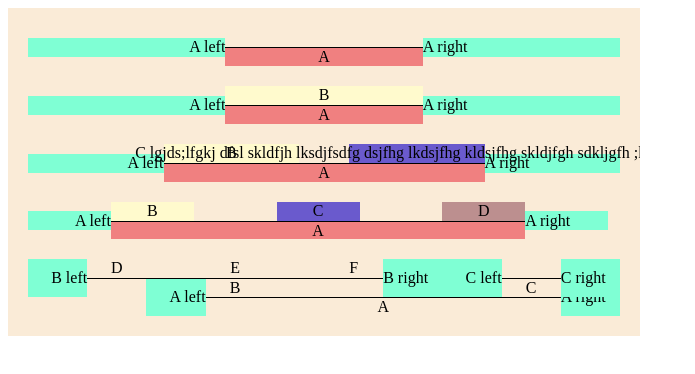
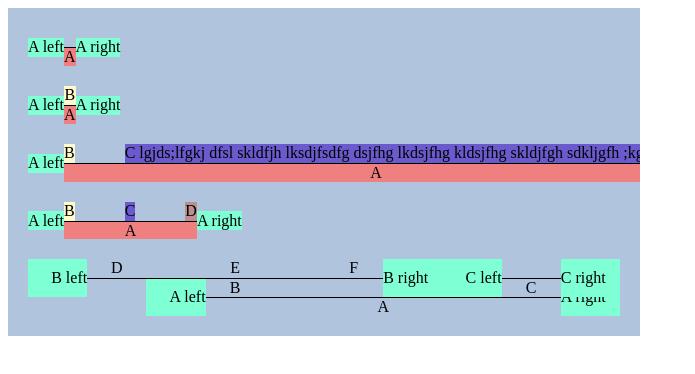
Before and after one commit to seachel/Treehehe, a plain HTML site: page TreeTest/gridtree.html in a window 1280 px wide. Shown: the whole page, without its empty margins (0-695 px from the left). Drawn offline with nearby package versions, Linux system fonts and the light colour scheme; some packages are replaced by stand-ins of ours.

Commit message:
Solved problem of grid node sizing: use `min-content`.

```diff
--- a/TreeTest/styles/gridstyle.css
+++ b/TreeTest/styles/gridstyle.css
@@ -1,6 +1,6 @@
 /* Temp styles for development */
 
-.tree-display-panel { background: antiquewhite; }
+.tree-display-panel { background: lightsteelblue; }
 .rule-text { background: aquamarine; }
 .A { background: lightcoral; }
 .B { background: lemonchiffon; }
@@ -65,7 +65,7 @@
 .tree_zero-child
 {
 	display: grid;
-	grid-template: repeat(4, 1fr) / repeat(3, 1fr);
+	grid-template: repeat(4, 1fr) / repeat(3, min-content);
 }
 
 
@@ -91,7 +91,7 @@
 .tree_one-child
 {
 	display: grid;
-	grid-template: repeat(4, 1fr) / repeat(3, 1fr);
+	grid-template: repeat(4, 1fr) / repeat(3, min-content);
 }
 
 
@@ -123,9 +123,7 @@
 .tree_two-child
 {
 	display: grid;
-	/* grid-template: repeat(4, 1fr) / repeat(5, minmax(20px, 200%)); */
-	grid-template-rows: repeat(4, 1fr);
-	grid-template-columns: minmax(20px, 10000px) minmax(20px, 10000px) 50px minmax(20px, 10000px) minmax(20px, 10000px);
+	grid-template: repeat(4, 1fr) / repeat(2, min-content) 50px repeat(2, min-content);
 }
 
 
@@ -163,9 +161,8 @@
 .tree_three-child
 {
 	display: grid;
-	grid-template: repeat(4, 25%) / repeat(7, 14%);
+	grid-template: repeat(4, 25%) / repeat(2, min-content) 50px min-content 50px repeat(2, min-content);
 }
-
 
 
 .tree_three-child_A_left
```
